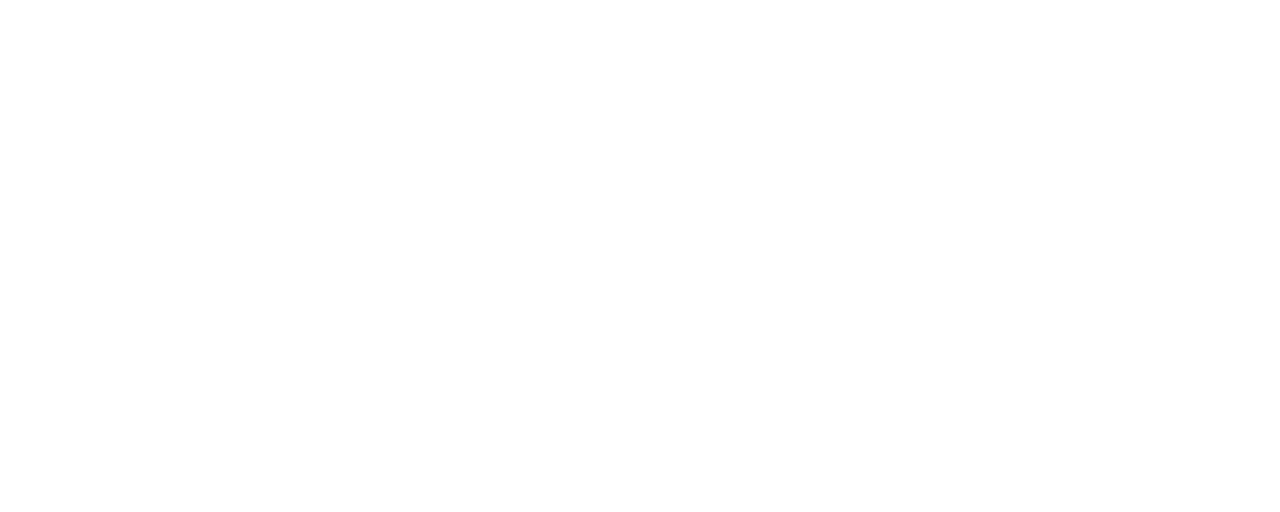
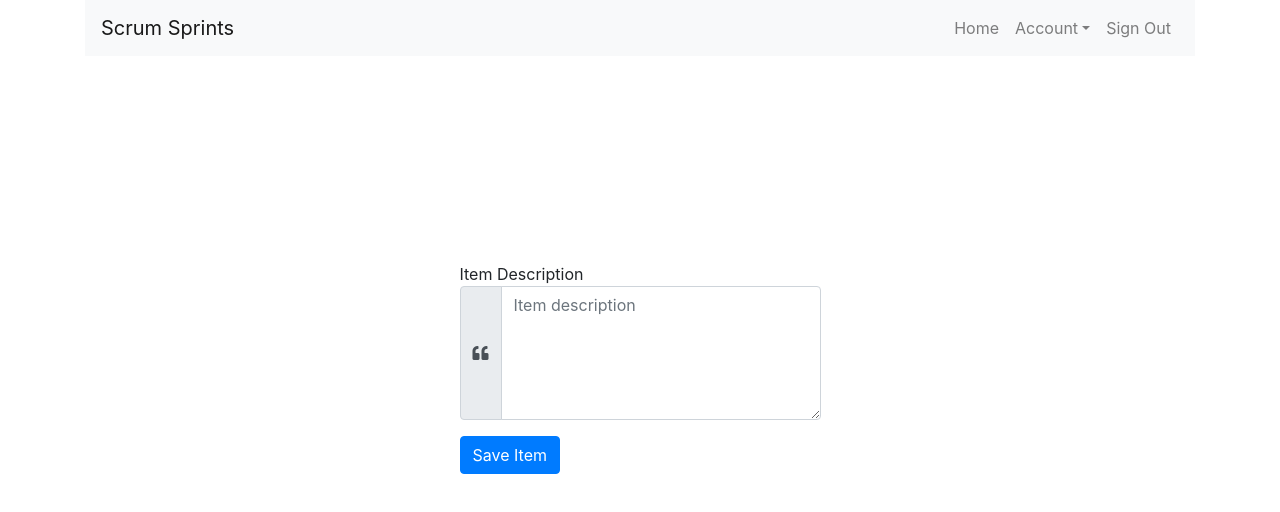
Before and after one commit to HiImMishu/ScrumSprintsReact, a React (Create React App) app: page /products/1/items/1 in a window 1280 px wide. Shown: the top 512 px of the page. Built offline with nearby package versions, Linux system fonts and the light colour scheme; sample sign-in values are in the browser's storage.

Commit message:
Adding / Editing / Deleting Item (Backlog task)

```diff
--- a/src/App.js
+++ b/src/App.js
@@ -32,7 +32,7 @@ function App() {
           <PrivateRoute path="/products/add" component={AddProductContainer}/>
           <PrivateRoute path="/teams/add" component={AddTeamContainer}/>
           <PrivateRoute exact path="/products/:id" component={ProductInfoContainer}/>
-          <PrivateRoute exact path="/products/items/:id" component={AddEditItemContainer}/>
+          <PrivateRoute exact path="/products/:productId/items/:itemId" component={AddEditItemContainer}/>
         </div>
       </Router>
     </AuthContext.Provider>
--- a/src/components/AddEditItemComponent.js
+++ b/src/components/AddEditItemComponent.js
@@ -1,9 +1,41 @@
 import React from 'react'
+import Alert from 'react-bootstrap/Alert'
 
 const AddEditItemComponent = (props) => {
 
     return (
-        <h1>{props.id}</h1>
+        <div className="form-container form-container-80">
+            <form className="center-form" onSubmit = {props.handleSubmit}>
+
+                <div className="mb-3">
+                    <label htmlFor="inpupItemDescription" className="form-label">Item Description</label>
+                    <div className="input-group">
+                        <span className="input-group-text form-addon"><i className="fas fa-quote-left"/></span>
+                        <textarea
+                            style={{minWidth: "20rem"}}
+                            rows="5"
+                            className="form-control"
+                            id="inpupItemDescription"
+                            name="description"
+                            placeholder="Item description"
+                            required
+                            value = {props.description}
+                            onChange = {props.handleChange}
+                        />
+                    </div>
+                </div>
+
+                <button className="btn btn-primary mb-3" >Save Item</button>
+
+            </form>
+            <Alert
+                variant="success"
+                id="invalidCodeAlert"
+                className={`fixed-bottom ${props.success && "invalidCodeAlertHidden"}`}
+            >
+               Item saved successfully.
+            </Alert>
+        </div>
     )
 }
 
--- a/src/components/AddEditItemContainer.js
+++ b/src/components/AddEditItemContainer.js
@@ -1,15 +1,99 @@
 import {useAuth} from '../context/auth'
-import {useParams} from 'react-router-dom'
-import {useState, useEffect} from 'react'
-import jwt from 'jwt-decode'
+import {useEffect, useState} from 'react'
 import AddEditItemComponent from './AddEditItemComponent'
 import NavigationContainer from './NavigationContainer'
+import { itemModel } from '../models/ProductModel'
+import BASE_URL from '../constants'
+import {useParams} from 'react-router-dom'
 
 const AddEditItemContainer = (props) => {
-    var { id } = useParams()
     const {authToken} = useAuth()
     const [logOut, setLogOut] = useState()
-    const token = jwt(authToken)
+    const [item, setItem] = useState(itemModel)
+    const [action, setAction] = useState("add")
+    const [success, setSuccess] = useState(false)
+    var {productId} = useParams("productId")
+
+    useEffect(() => {
+        if (!item.itemId && props.location.item) {
+            setItem(props.location.item)
+            setAction(props.location.action)
+        }
+    }, [item.itemId, props.location.item, props.location.action, setItem, setAction])
+
+    const handleChange = (event) => {
+        const {name, value} = event.target
+        setItem((prevState) => ({
+            ...prevState,
+            [name]: value
+        }))
+    }
+
+    const updateItem = () => {
+        fetch(BASE_URL + `/products/${productId}/items/${item.itemId}`, {
+            method: 'PUT',
+            mode: 'cors',
+            headers: {
+                'Accept': 'application/json, text/plain',
+                'Content-Type': 'application/json',
+                'Authorization': 'Bearer '+authToken
+            },
+            body: JSON.stringify({
+                itemId: parseInt(item.itemId),
+                description: item.description,
+                status: item.status,
+                productId: parseInt(productId),
+                sprintId: item.sprint ? parseInt(item.sprint.id) : null,
+                modifiedBy: item.modifiedBy ? parseInt(item.modifiedBy.id) : null
+            })
+        })
+        .then(response => {
+            if (response.ok) {
+                setSuccess(true)
+                setTimeout(() => setSuccess(false), 3000)
+            }
+            else if (response.status === 401) {
+                setLogOut(true)
+            }
+        })
+    }
+
+    const saveItem = () => {
+        fetch(BASE_URL + `/products/${productId}/items`, {
+            method: 'POST',
+            mode: 'cors',
+            headers: {
+                'Accept': 'application/json, text/plain',
+                'Content-Type': 'application/json',
+                'Authorization': 'Bearer '+authToken
+            },
+            body: JSON.stringify({
+                description: item.description,
+                productId: parseInt(productId)
+            })
+        })
+        .then(response => {
+            if (response.ok) {
+                setSuccess(true)
+                setTimeout(() => setSuccess(false), 3000)
+            }
+            else if (response.status === 401) {
+                setLogOut(true)
+            }
+        })
+    }
+
+
+    const handleSubmit = (event) => {
+        event.preventDefault()
+
+        if (action === "update") {
+            updateItem()
+        }
+        else {
+            saveItem()
+        }
+    }
 
     return (
         <div>
@@ -18,7 +102,10 @@ const AddEditItemContainer = (props) => {
                 setLogOut = {setLogOut}
             />
             <AddEditItemComponent
-                id = {id}
+                {...item}
+                handleChange = {handleChange}
+                handleSubmit = {handleSubmit}
+                success = {success}
             />
         </div>
     )
--- a/src/components/ProductInfoComponent.js
+++ b/src/components/ProductInfoComponent.js
@@ -62,8 +62,8 @@ const ProductInfoComponent = (props) => {
                 <td>
                     <span className="d-flex justify-content-center">
                         <ButtonGroup>
-                            <Button as={Link} to={{pathName: `/products/items/"+${item.itemId}`, action: "update"}} variant="primary">Update</Button>
-                            <Button variant="danger">Delete</Button>
+                            <Button as={Link} to={{pathname: `/products/${props.id}/items/${item.itemId}`, action: "update", item: item}} variant="primary">Update</Button>
+                            <Button onClick={() => props.deleteItem(item.itemId)} variant="danger">Delete</Button>
                         </ButtonGroup>
                     </span>
                 </td>
@@ -142,7 +142,7 @@ const ProductInfoComponent = (props) => {
                         </th>
                         <td>
                             <span className="d-flex justify-content-center">
-                                <Button variant="success">Add Item</Button>
+                                <Button as={Link} to={{pathname: `/products/${props.id}/items/0`, action: "add"}} variant="success">Add Item</Button>
                             </span>
                         </td>
                     </tr>
--- a/src/components/ProductInfoContainer.js
+++ b/src/components/ProductInfoContainer.js
@@ -1,7 +1,6 @@
 import {useParams} from 'react-router-dom'
 import {useState, useEffect} from 'react'
 import {useAuth} from '../context/auth'
-import jwt from 'jwt-decode'
 import NavigationContainer from './NavigationContainer'
 import ProductInfoComponent from './ProductInfoComponent'
 import BASE_URL from '../constants'
@@ -11,7 +10,6 @@ const ProductInfoContainer = () => {
     const [logOut, setLogOut] = useState()
     const {authToken} = useAuth()
     const [refreshProduct, setRefreshProduct] = useState(true)
-    const token = jwt(authToken)
     var { id } = useParams()
     const [product, setProduct] = useState(productModel)
 
@@ -44,6 +42,29 @@ const ProductInfoContainer = () => {
         }
     }, [refreshProduct, setRefreshProduct, authToken, id])
 
+    const deleteItem = (itemId) => {
+        fetch(BASE_URL + `/products/${product.id}/items/${itemId}`, {
+            method: 'DELETE',
+            mode: 'cors',
+            headers: {
+                'Accept': 'application/json, text/plain',
+                'Content-Type': 'application/json',
+                'Authorization': 'Bearer '+authToken
+            }
+        })
+        .then(response => {
+            if (response.ok) {
+                setProduct(prevProduct => ({
+                    ...prevProduct,
+                    "productItems": prevProduct.productItems.slice().filter(i => {return i.itemId !== itemId})
+                }))
+            }
+            else if (response.status === 401) {
+                setLogOut(true)
+            }
+        })
+    }
+
     return (
         <div>
             <NavigationContainer
@@ -52,6 +73,7 @@ const ProductInfoContainer = () => {
             />
             <ProductInfoComponent
                 {...product}
+                deleteItem = {deleteItem}
             />
         </div>
     )
--- a/src/models/ProductModel.js
+++ b/src/models/ProductModel.js
@@ -1,3 +1,24 @@
+export const backlogModel = {
+    id: null,
+    description: "",
+    startTime: "",
+    endTime: ""
+}
+
+export const itemModel = {
+    itemId: null,
+    description: "",
+    addedAt: "",
+    status: "",
+    modifiedBy: {
+        id: null,
+        firstName: "",
+        lastName: "",
+        email: ""
+    },
+    sprint: backlogModel
+}
+
 export const productModel = {
     id: null,
     name: "",
@@ -12,28 +33,6 @@ export const productModel = {
         createdAt: "",
         name: ""
     },
-    backlogs: [{
-        id: null,
-        description: "",
-        startTime: "",
-        endTime: ""
-    }],
-    productItems: [{
-        itemId: null,
-        description: "",
-        addedAt: "",
-        status: "",
-        modifiedBy: {
-            id: null,
-            firstName: "",
-            lastName: "",
-            email: ""
-        },
-        sprint: {
-            id: null,
-            description: "",
-            startTime: "",
-            endTime: ""
-        }
-    }]
+    backlogs: [backlogModel],
+    productItems: [itemModel]
 }
```
Also changed, not shown: 1 other file (tests, documents, lock files or other folders).
